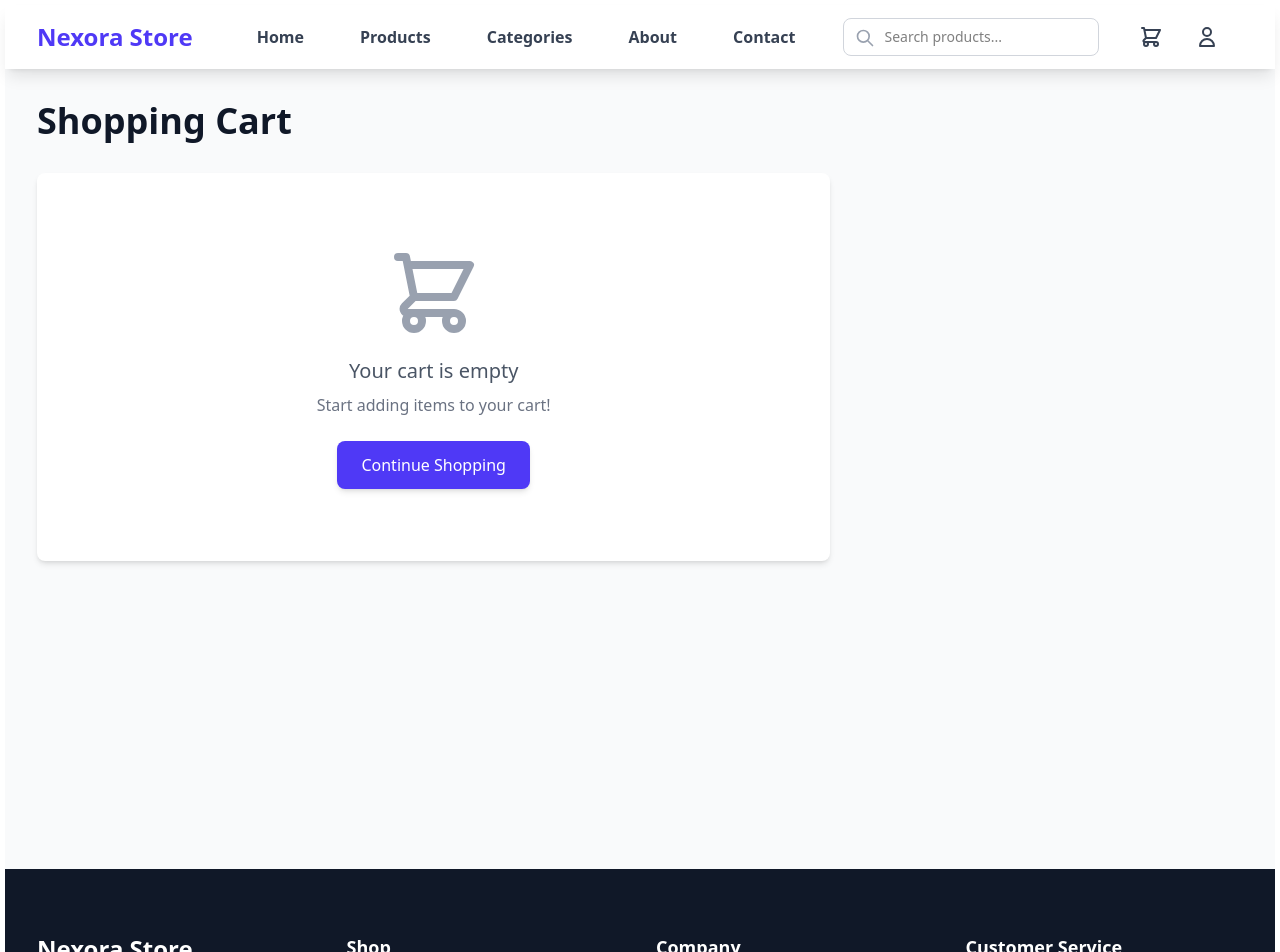
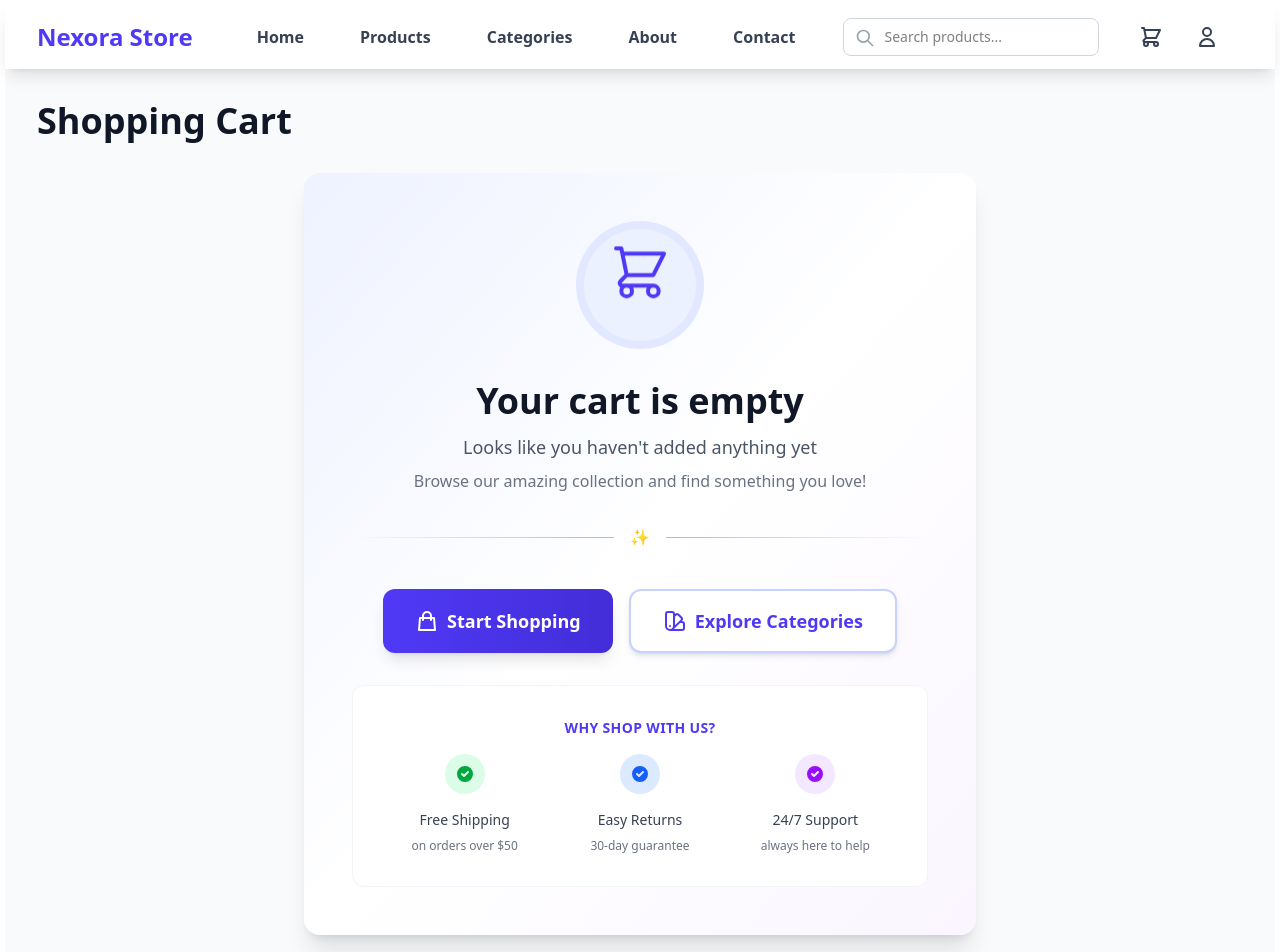
Before and after one commit to Akshaygohrava/Nexora-Store, a Next.js app: page /cart in a window 1280 px wide. Shown: the top 952 px of the page. Built offline with nearby package versions, Linux system fonts and the light colour scheme.

Commit message:
An Cart Update

```diff
--- a/src/app/cart/page.js
+++ b/src/app/cart/page.js
@@ -22,12 +22,66 @@ export default function Cart() {
           </h1>
 
           {cartItems.length === 0 ? (
-            <div className="grid grid-cols-1 lg:grid-cols-3 gap-4 sm:gap-6 lg:gap-8">
-              <div className="lg:col-span-2">
-                <div className="bg-white rounded-lg shadow-md p-4 sm:p-6">
-                  <div className="text-center py-8 sm:py-12">
+            <div className="min-h-[60vh] flex items-center justify-center">
+              <div className="w-full max-w-2xl">
+                {/* Beautiful Empty State */}
+                <div className="bg-linear-to-br from-indigo-50 via-white to-purple-50 rounded-2xl shadow-xl p-8 sm:p-12 text-center">
+                  {/* Animated Icon Container */}
+                  <div className="mb-8 flex justify-center">
+                    <div className="relative w-24 h-24 sm:w-32 sm:h-32">
+                      {/* Animated background circles */}
+                      <div className="absolute inset-0 rounded-full bg-indigo-100 animate-pulse"></div>
+                      <div className="absolute inset-2 rounded-full bg-indigo-50 animate-pulse animation-delay-200"></div>
+
+                      {/* Shopping cart icon */}
+                      <div className="absolute inset-0 flex items-center justify-center">
                         <svg
-                      className="mx-auto h-16 w-16 sm:h-24 sm:w-24 text-gray-400 mb-4"
+                          className="w-12 h-12 sm:w-16 sm:h-16 text-indigo-600 animate-bounce"
+                          fill="none"
+                          stroke="currentColor"
+                          viewBox="0 0 24 24"
+                        >
+                          <path
+                            strokeLinecap="round"
+                            strokeLinejoin="round"
+                            strokeWidth={1.5}
+                            d="M3 3h2l.4 2M7 13h10l4-8H5.4M7 13L5.4 5M7 13l-2.293 2.293c-.63.63-.184 1.707.707 1.707H17m0 0a2 2 0 100 4 2 2 0 000-4zm-8 2a2 2 0 11-4 0 2 2 0 014 0z"
+                          />
+                        </svg>
+                      </div>
+                    </div>
+                  </div>
+
+                  {/* Heading */}
+                  <h2 className="text-3xl sm:text-4xl font-bold text-gray-900 mb-3">
+                    Your cart is empty
+                  </h2>
+
+                  {/* Subheading */}
+                  <p className="text-lg text-gray-600 mb-2">
+                    Looks like you haven't added anything yet
+                  </p>
+                  <p className="text-sm sm:text-base text-gray-500 mb-8">
+                    Browse our amazing collection and find something you love!
+                  </p>
+
+                  {/* Decorative divider */}
+                  <div className="flex items-center justify-center gap-4 mb-10">
+                    <div className="h-px bg-linear-to-r from-transparent to-indigo-300 flex-1"></div>
+                    <span className="text-gray-400">✨</span>
+                    <div className="h-px bg-linear-to-l from-transparent to-indigo-300 flex-1"></div>
+                  </div>
+
+                  {/* Action Buttons */}
+                  <div className="flex flex-col sm:flex-row gap-4 justify-center mb-8">
+                    <Link
+                      href="/products"
+                      className="group relative inline-flex items-center justify-center px-8 py-4 text-lg font-bold text-white bg-linear-to-r from-indigo-600 to-indigo-700 rounded-xl shadow-lg hover:shadow-2xl transition-all duration-300 transform hover:scale-105 active:scale-95 overflow-hidden"
+                    >
+                      <span className="absolute inset-0 bg-linear-to-r from-indigo-700 to-purple-600 opacity-0 group-hover:opacity-100 transition-opacity duration-300"></span>
+                      <span className="relative flex items-center gap-2">
+                        <svg
+                          className="w-6 h-6"
                           fill="none"
                           stroke="currentColor"
                           viewBox="0 0 24 24"
@@ -36,19 +90,85 @@ export default function Cart() {
                             strokeLinecap="round"
                             strokeLinejoin="round"
                             strokeWidth={2}
-                        d="M3 3h2l.4 2M7 13h10l4-8H5.4M7 13L5.4 5M7 13l-2.293 2.293c-.63.63-.184 1.707.707 1.707H17m0 0a2 2 0 100 4 2 2 0 000-4zm-8 2a2 2 0 11-4 0 2 2 0 014 0z"
+                            d="M16 11V7a4 4 0 00-8 0v4M5 9h14l1 12H4L5 9z"
                           />
                         </svg>
-                    <p className="text-lg sm:text-xl text-gray-600 mb-2">Your cart is empty</p>
-                    <p className="text-sm sm:text-base text-gray-500 mb-4 sm:mb-6">
-                      Start adding items to your cart!
+                        Start Shopping
+                      </span>
+                    </Link>
+
+                    <Link
+                      href="/categories"
+                      className="group relative inline-flex items-center justify-center px-8 py-4 text-lg font-bold text-indigo-600 bg-white border-2 border-indigo-200 rounded-xl hover:border-indigo-600 transition-all duration-300 transform hover:scale-105 active:scale-95 shadow-md hover:shadow-lg"
+                    >
+                      <span className="flex items-center gap-2">
+                        <svg
+                          className="w-6 h-6"
+                          fill="none"
+                          stroke="currentColor"
+                          viewBox="0 0 24 24"
+                        >
+                          <path
+                            strokeLinecap="round"
+                            strokeLinejoin="round"
+                            strokeWidth={2}
+                            d="M7 21a4 4 0 01-4-4V5a2 2 0 012-2h4a2 2 0 012 2v12a4 4 0 01-4 4zm0 0h12a2 2 0 002-2v-4a2 2 0 00-2-2h-2.343M11 7.343l1.657-1.657a2 2 0 012.828 0l2.829 2.829a2 2 0 010 2.828l-8.486 8.485M7 17h.01"
+                          />
+                        </svg>
+                        Explore Categories
+                      </span>
+                    </Link>
+                  </div>
+
+                  {/* Benefits Section */}
+                  <div className="bg-white rounded-xl p-6 sm:p-8 border border-gray-100">
+                    <p className="text-sm font-semibold text-indigo-600 mb-4 uppercase tracking-wide">Why Shop With Us?</p>
+                    <div className="grid grid-cols-1 sm:grid-cols-3 gap-4">
+                      <div className="flex flex-col items-center gap-2">
+                        <div className="w-10 h-10 bg-green-100 rounded-full flex items-center justify-center mb-2">
+                          <svg className="w-5 h-5 text-green-600" fill="currentColor" viewBox="0 0 20 20">
+                            <path fillRule="evenodd" d="M10 18a8 8 0 100-16 8 8 0 000 16zm3.707-9.293a1 1 0 00-1.414-1.414L9 10.586 7.707 9.293a1 1 0 00-1.414 1.414l2 2a1 1 0 001.414 0l4-4z" clipRule="evenodd" />
+                          </svg>
+                        </div>
+                        <p className="text-sm font-medium text-gray-700">Free Shipping</p>
+                        <p className="text-xs text-gray-500">on orders over $50</p>
+                      </div>
+
+                      <div className="flex flex-col items-center gap-2">
+                        <div className="w-10 h-10 bg-blue-100 rounded-full flex items-center justify-center mb-2">
+                          <svg className="w-5 h-5 text-blue-600" fill="currentColor" viewBox="0 0 20 20">
+                            <path fillRule="evenodd" d="M10 18a8 8 0 100-16 8 8 0 000 16zm3.707-9.293a1 1 0 00-1.414-1.414L9 10.586 7.707 9.293a1 1 0 00-1.414 1.414l2 2a1 1 0 001.414 0l4-4z" clipRule="evenodd" />
+                          </svg>
+                        </div>
+                        <p className="text-sm font-medium text-gray-700">Easy Returns</p>
+                        <p className="text-xs text-gray-500">30-day guarantee</p>
+                      </div>
+
+                      <div className="flex flex-col items-center gap-2">
+                        <div className="w-10 h-10 bg-purple-100 rounded-full flex items-center justify-center mb-2">
+                          <svg className="w-5 h-5 text-purple-600" fill="currentColor" viewBox="0 0 20 20">
+                            <path fillRule="evenodd" d="M10 18a8 8 0 100-16 8 8 0 000 16zm3.707-9.293a1 1 0 00-1.414-1.414L9 10.586 7.707 9.293a1 1 0 00-1.414 1.414l2 2a1 1 0 001.414 0l4-4z" clipRule="evenodd" />
+                          </svg>
+                        </div>
+                        <p className="text-sm font-medium text-gray-700">24/7 Support</p>
+                        <p className="text-xs text-gray-500">always here to help</p>
+                      </div>
+                    </div>
+                  </div>
+                </div>
+
+                {/* Promotional Banner */}
+                <div className="mt-8 bg-linear-to-r from-amber-50 to-orange-50 rounded-xl p-6 border-2 border-amber-200">
+                  <div className="flex items-center gap-3">
+                    <span className="text-3xl">🎉</span>
+                    <div>
+                      <p className="font-bold text-gray-900 text-sm sm:text-base">
+                        Special Offer!
                       </p>
-                    <Link
-                      href="/products"
-                      className="inline-block bg-indigo-600 text-white px-6 py-3 rounded-lg hover:bg-indigo-700 transition-all duration-300 transform hover:scale-105 shadow-md hover:shadow-lg font-medium"
-                    >
-                      Continue Shopping
-                    </Link>
+                      <p className="text-xs sm:text-sm text-gray-600">
+                        First-time customers get 10% off their first order!
+                      </p>
+                    </div>
                   </div>
                 </div>
               </div>
@@ -77,7 +197,7 @@ export default function Cart() {
                         className="flex flex-col sm:flex-row gap-4 p-4 border border-gray-200 rounded-lg hover:shadow-md transition-shadow"
                       >
                         {/* Product Image */}
-                        <div className="relative w-full sm:w-24 h-48 sm:h-24 flex-shrink-0 rounded-lg overflow-hidden bg-gray-200">
+                        <div className="relative w-full sm:w-24 h-48 sm:h-24 shrink-0 rounded-lg overflow-hidden bg-gray-200">
                           <div
                             className="absolute inset-0 bg-cover bg-center"
                             style={{ backgroundImage: `url(${item.image})` }}
--- a/src/components/Navbar.js
+++ b/src/components/Navbar.js
@@ -42,7 +42,7 @@ export default function Navbar() {
       <div className="max-w-7xl mx-auto px-4 sm:px-6 lg:px-8">
         <div className="flex justify-between items-center h-16">
           {/* Logo */}
-          <div className="flex-shrink-0">
+          <div className="shrink-0">
             <Link href="/" className="text-xl sm:text-2xl font-bold text-indigo-600 hover:text-indigo-800 transition-colors">
               Nexora Store
             </Link>
```
Lines whose indentation alone changed are shown as unchanged.
